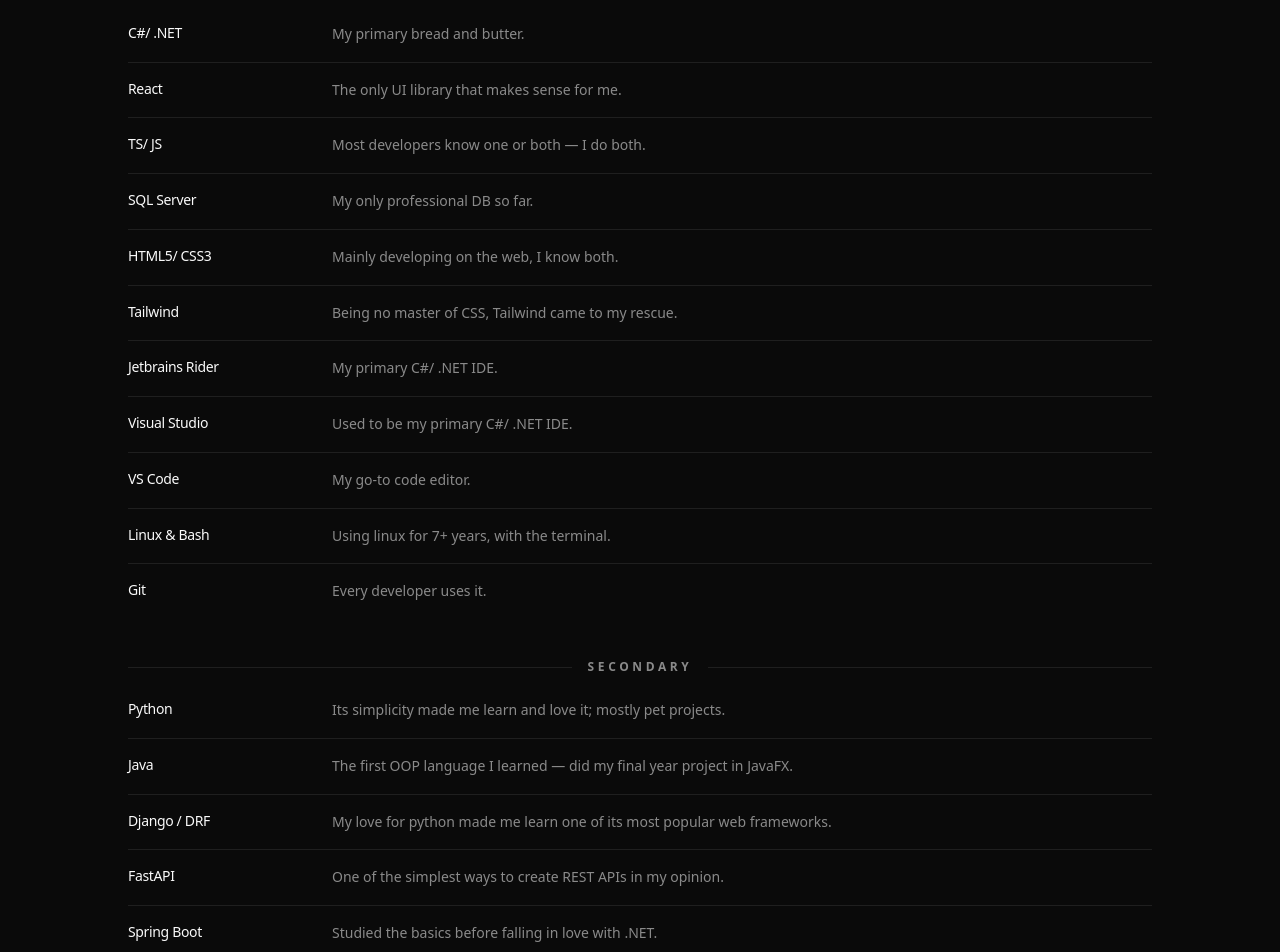
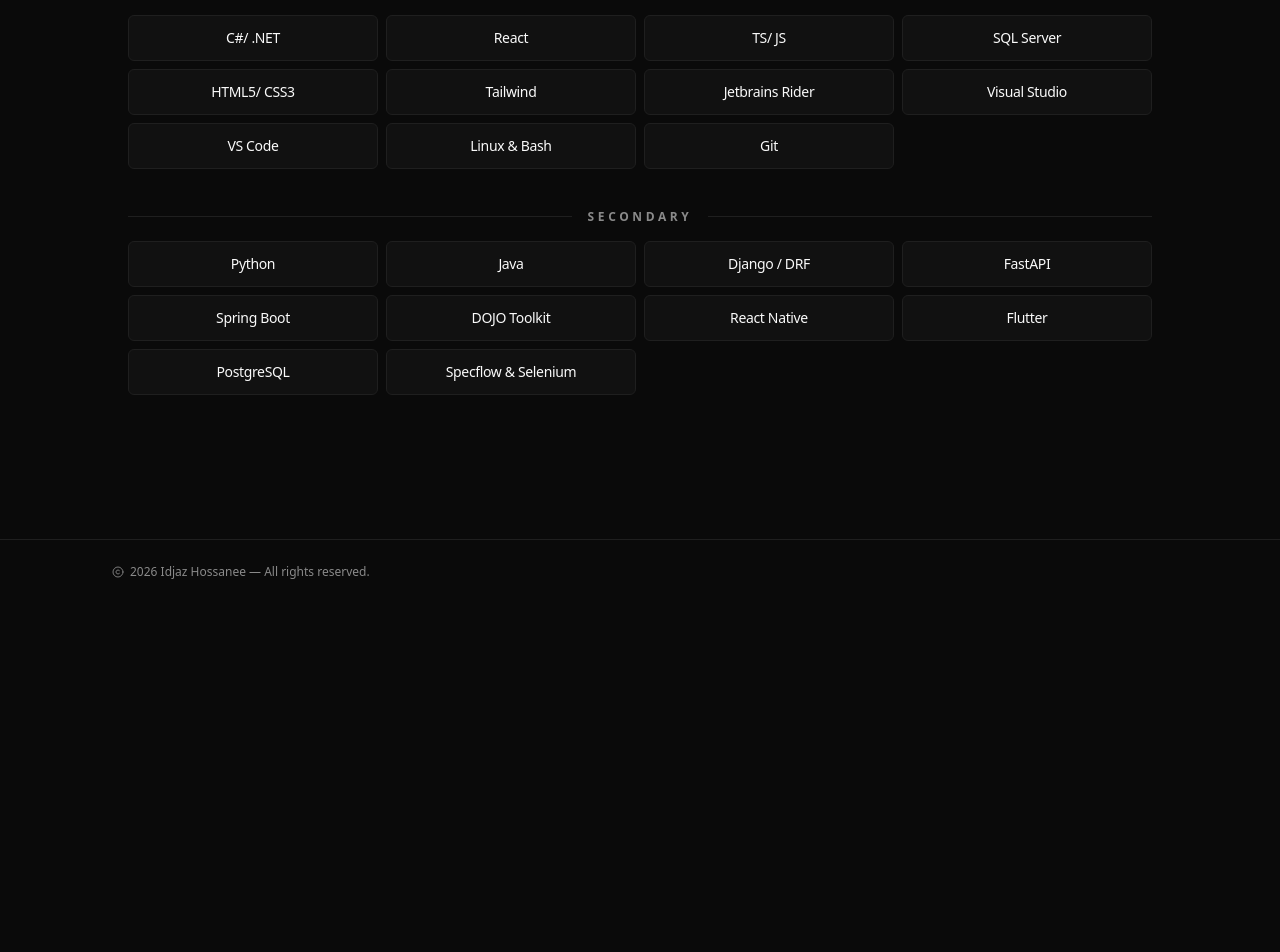
Before and after one commit to ihsaro/ihsaro.github.io, a React (Vite) app: page / in a window 1280 px wide. Shown: the part 700-1652 px from the top of the page. After the commit the page ends 1304 px from the top, so only its background shows below. Built offline with nearby package versions, Linux system fonts and the light colour scheme; a web font is replaced by a local one.

Commit message:
feat : cleaning up.

```diff
--- a/src/components/routes/home/SkillsSection.tsx
+++ b/src/components/routes/home/SkillsSection.tsx
@@ -1,108 +1,43 @@
 import * as React from "react";
-import { getDateDifference } from "@/lib/utils";
-import { InitialLinuxUsageDate } from "@/constants/EventDates";
 
-type Skill = { title: string; description: string };
-
-const primary: Skill[] = [
-    { title: "C#/ .NET", description: "My primary bread and butter." },
-    {
-        title: "React",
-        description: "The only UI library that makes sense for me.",
-    },
-    {
-        title: "TS/ JS",
-        description: "Most developers know one or both — I do both.",
-    },
-    { title: "SQL Server", description: "My only professional DB so far." },
-    {
-        title: "HTML5/ CSS3",
-        description: "Mainly developing on the web, I know both.",
-    },
-    {
-        title: "Tailwind",
-        description: "Being no master of CSS, Tailwind came to my rescue.",
-    },
-    { title: "Jetbrains Rider", description: "My primary C#/ .NET IDE." },
-    {
-        title: "Visual Studio",
-        description: "Used to be my primary C#/ .NET IDE.",
-    },
-    { title: "VS Code", description: "My go-to code editor." },
-    {
-        title: "Linux & Bash",
-        description: `Using linux for ${getDateDifference(new Date(), InitialLinuxUsageDate).years}+ years, with the terminal.`,
-    },
-    { title: "Git", description: "Every developer uses it." },
+const primary: string[] = [
+    "C#/ .NET",
+    "React",
+    "TS/ JS",
+    "SQL Server",
+    "HTML5/ CSS3",
+    "Tailwind",
+    "Jetbrains Rider",
+    "Visual Studio",
+    "VS Code",
+    "Linux & Bash",
+    "Git",
 ];
 
-const secondary: Skill[] = [
-    {
-        title: "Python",
-        description:
-            "Its simplicity made me learn and love it; mostly pet projects.",
-    },
-    {
-        title: "Java",
-        description:
-            "The first OOP language I learned — did my final year project in JavaFX.",
-    },
-    {
-        title: "Django / DRF",
-        description:
-            "My love for python made me learn one of its most popular web frameworks.",
-    },
-    {
-        title: "FastAPI",
-        description:
-            "One of the simplest ways to create REST APIs in my opinion.",
-    },
-    {
-        title: "Spring Boot",
-        description: "Studied the basics before falling in love with .NET.",
-    },
-    {
-        title: "DOJO Toolkit",
-        description: "Used professionally for 3+ years; never grew on me.",
-    },
-    {
-        title: "React Native",
-        description: "Felt natural coming from React, but not my favorite.",
-    },
-    {
-        title: "Flutter",
-        description:
-            "The best cross-platform option for 90% of business cases in my opinion.",
-    },
-    {
-        title: "PostgreSQL",
-        description:
-            "Only pet projects and hackathons so far — its open-source nature has me curious.",
-    },
-    {
-        title: "Specflow & Selenium",
-        description: "Used to build a BDD-style UI automation framework.",
-    },
+const secondary: string[] = [
+    "Python",
+    "Java",
+    "Django / DRF",
+    "FastAPI",
+    "Spring Boot",
+    "DOJO Toolkit",
+    "React Native",
+    "Flutter",
+    "PostgreSQL",
+    "Specflow & Selenium",
 ];
 
-const SkillList: React.FC<{ items: Skill[] }> = ({ items }) => (
-    <dl className="flex flex-col">
-        {items.map((skill, index) => (
-            <div
-                key={skill.title}
-                className={`group grid grid-cols-1 gap-1 py-4 transition-colors sm:grid-cols-[180px_minmax(0,1fr)] sm:gap-6 ${
-                    index !== 0 ? "border-t border-[var(--color-border)]" : ""
-                }`}
+const SkillGrid: React.FC<{ items: string[] }> = ({ items }) => (
+    <ul className="grid grid-cols-2 gap-2 sm:grid-cols-3 lg:grid-cols-4">
+        {items.map((skill) => (
+            <li
+                key={skill}
+                className="flex items-center justify-center rounded-md border border-[var(--color-border)] bg-[var(--color-surface)] px-3 py-3 text-center text-sm font-medium tracking-tight text-[var(--color-fg)]"
             >
-                <dt className="text-sm font-medium tracking-tight text-[var(--color-fg)] transition-transform duration-300 group-hover:translate-x-1">
-                    {skill.title}
-                </dt>
-                <dd className="text-sm leading-relaxed text-[var(--color-muted)]">
-                    {skill.description}
-                </dd>
-            </div>
+                {skill}
+            </li>
         ))}
-    </dl>
+    </ul>
 );
 
 const SectionLabel: React.FC<{ label: string }> = ({ label }) => (
@@ -121,13 +56,13 @@
             <h2 className="text-xs font-semibold tracking-[0.3em] text-[var(--color-muted)] uppercase">
                 Things that I do
             </h2>
-            <div className="flex flex-col gap-2">
+            <div className="flex flex-col gap-4">
                 <SectionLabel label="Primary" />
-                <SkillList items={primary} />
+                <SkillGrid items={primary} />
             </div>
-            <div className="flex flex-col gap-2">
+            <div className="flex flex-col gap-4">
                 <SectionLabel label="Secondary" />
-                <SkillList items={secondary} />
+                <SkillGrid items={secondary} />
             </div>
         </div>
     );
--- a/src/constants/blog-translations/handling-third-party-dependencies-in-clean-architecture.en.ts
+++ b/src/constants/blog-translations/handling-third-party-dependencies-in-clean-architecture.en.ts
@@ -1,7 +1,7 @@
 const translations = {
     0: "Medium, Ghost, and other tools that I cannot remember. I really had options to express myself in an easier fashion, but I chose the dev way and did my own thing &#128170;",
     1: "Welcome readers, to my personal space (ironically made public), where I share my thoughts and experiences about various topics. You might expect only dev-related content, which makes sense, but no! &#128526;",
-    2: "You can excitedly expect gaming experiences, linux adventures, coding tips (probably even the taboo ones). Simply <strong>click on the big top left button</strong> to get started. &#129395;",
+    2: "You can excitedly expect gaming experiences, linux adventures, coding tips (probably even the taboo ones). Simply <strong>check the table of content out</strong> to get started. &#129395;",
 };
 
 export default translations;
```
